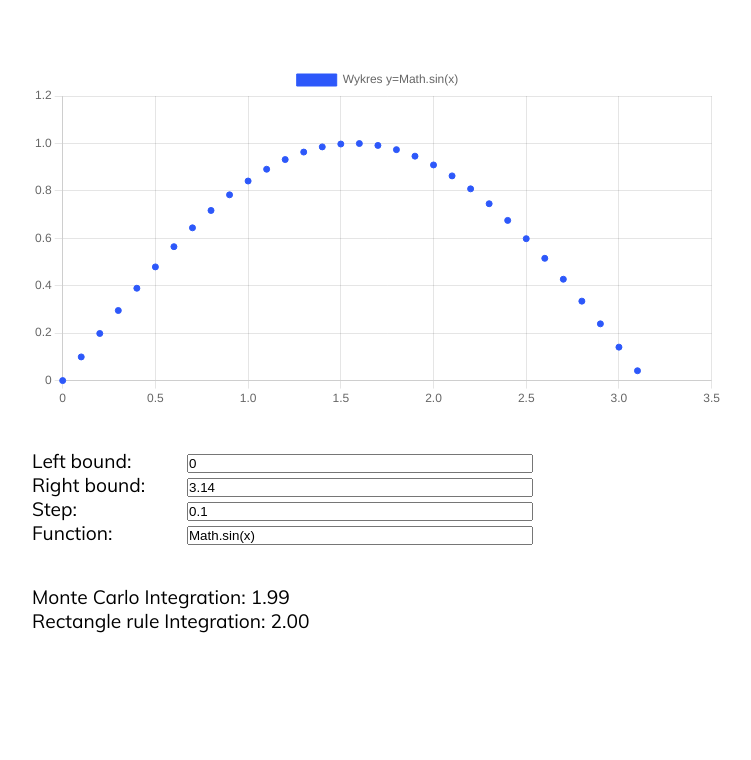
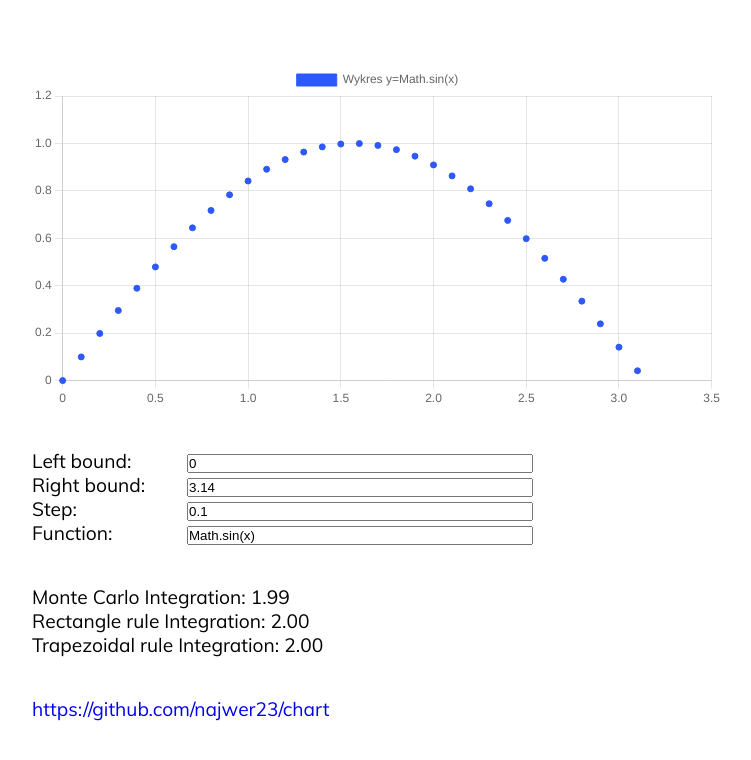
Before and after one commit to najwer23/chart, a website built with webpack: page index.html in a window 1280 px wide. Shown: the whole page, without its empty margins (32-783 px from the left). Built offline with nearby package versions, Linux system fonts and the light colour scheme.

Commit message:
Trapezoidal rule integration

```diff
--- a/assets/css/index.css
+++ b/assets/css/index.css
@@ -7,9 +7,7 @@
 }
 
 main {
-    margin-top: 5%;
-    margin-left: 5%;
-    margin-right: 5%;
+    margin: 5%;
 }
 
 .chart-container {
@@ -33,6 +31,7 @@ main {
 
 .chart-integration {
     margin-top: 40px;
+    margin-bottom: 40px;
 }
 
 body {
--- a/assets/js/chart.js
+++ b/assets/js/chart.js
@@ -133,11 +133,18 @@ class DataCenter {
 
     rectangleRule() {
         let sum = 0;
-        let b=0;
         for (let i=0; i<this.sampledFunction.length; i++) {
             sum+=this.sampledFunction[i].y*this.step
         }
         document.querySelector("#rectangleRule").innerHTML = Math.abs(sum).toFixed(2)
+    }
+
+    trapezoidalRule() {
+        let sum = 0;
+        for (let i=1; i<this.sampledFunction.length; i++) {
+            sum+=(this.sampledFunction[i-1].y + this.sampledFunction[i].y)*this.step*0.5
+        }
+        document.querySelector("#trapezoidalRule").innerHTML = Math.abs(sum).toFixed(2)
     }
 }
 
@@ -153,6 +160,7 @@ function makeChart() {
     dataCenter.generateData();
     dataCenter.monteCarlo();
     dataCenter.rectangleRule();
+    dataCenter.trapezoidalRule();
 
     let mainChart = new CustomChart({
         title: "Wykres y=" + dataCenter.getyFunction(),
--- a/index.html
+++ b/index.html
@@ -48,8 +48,13 @@
                 <label>Rectangle rule Integration: </label>
                 <span id="rectangleRule"></span>
             </div>
+            <div class="integration">
+                <label>Trapezoidal rule Integration: </label>
+                <span id="trapezoidalRule"></span>
+            </div>
         </section>
 
+        <a href="https://github.com/najwer23/chart">https://github.com/najwer23/chart</a>
     </main>
 </body>
 </html>
```
